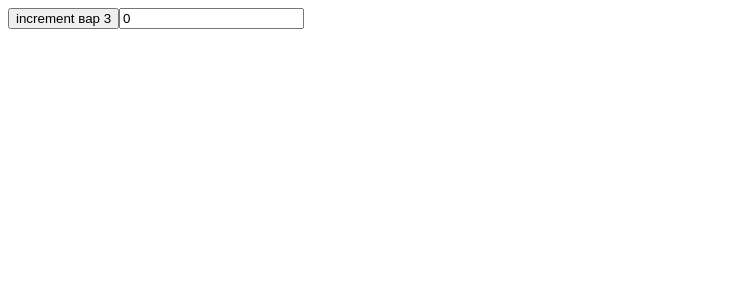
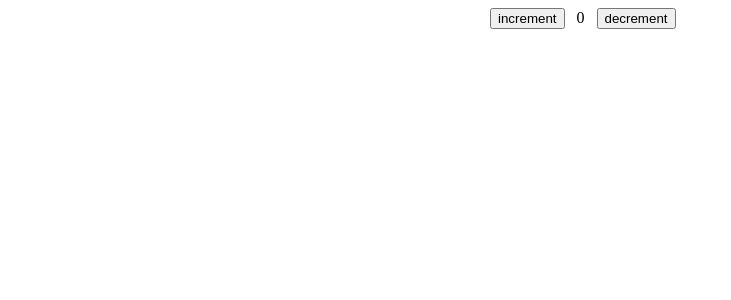
Before and after one commit to maximmorenko/movies, a React (Create React App) app: page / in a window 1280 px wide. Shown: the top 300 px of the page, without its empty margins (0-731 px from the left). Built offline with nearby package versions, Linux system fonts and the light colour scheme.

Commit message:
счетчик на классах

```diff
--- a/src/components/Counter.jsx
+++ b/src/components/Counter.jsx
@@ -3,7 +3,8 @@ import React, { Component } from 'react';
 class Counter extends Component {
     //вар 1. с использованием стрелочной функции которой не нужно указывать контекст
 
-     state = {count: 0};
+    //state = {count: 0};
+    // преобразовуем метод в стрелочную функцию
     // hendleClickIn = () => {
     //     this.setState({count: this.state.count + 1})
     // };
@@ -11,32 +12,36 @@ class Counter extends Component {
     //     this.setState({count: this.state.count - 1})
     // };
 
-    //вар 2. используем конструктор в котором укажем контекст (забиндим)
-    // constructor () {
-    //     super()
-    //     this.state = {count: 0};
+    // вар 2. используем конструктор в котором укажем контекст (забиндим)
+    constructor () {
+        super()
+        this.state = {count: 0};
 
-    //     this.hendleClickIn = this.hendleClickIn.bind(this);
-    //     this.hendleClickDe = this.hendleClickDe.bind(this);
-    // }
-    // hendleClickIn() {
-    //     this.setState({count: this.state.count + 1})
-    // }
-    // hendleClickDe() {
-    //     this.setState({count: this.state.count - 1})
-    // }
+        this.hendleClickIn = this.hendleClickIn.bind(this);
+        this.hendleClickDe = this.hendleClickDe.bind(this);
+    }
+    hendleClickIn() {
+        this.setState({count: this.state.count + 1})
+    }
+    hendleClickDe() {
+        this.setState({count: this.state.count - 1})
+    }
 
     render() {
         return (
-            <div>
+            <div style={{margin: 'auto', width: '300px'}}>
                 {/* вар 3. также состояние можно записать в самом слушателе, вместо функции */}
-                <button onClick={() => this.setState({count: this.state.count + 1})}>increment вар 3</button>
-                {/* <button onClick={this.hendleClickIn}>increment</button> */}
-                <input type="text" value={this.state.count}/>
-                {/* <button onClick={this.hendleClickDe}>decrement</button> */}
+                {/* <button onClick={() => this.setState({count: this.state.count + 1})}>increment вар 3</button> */}
+                <button onClick={this.hendleClickIn}>increment</button>
+                <span style={countStyle}>{this.state.count}</span>
+                <button onClick={this.hendleClickDe}>decrement</button>
             </div>
         );
     }
 }
+const countStyle = {
+    margin: '0 0.75rem',
+    display: 'inline-block'
+}
 
 export default Counter;
```
